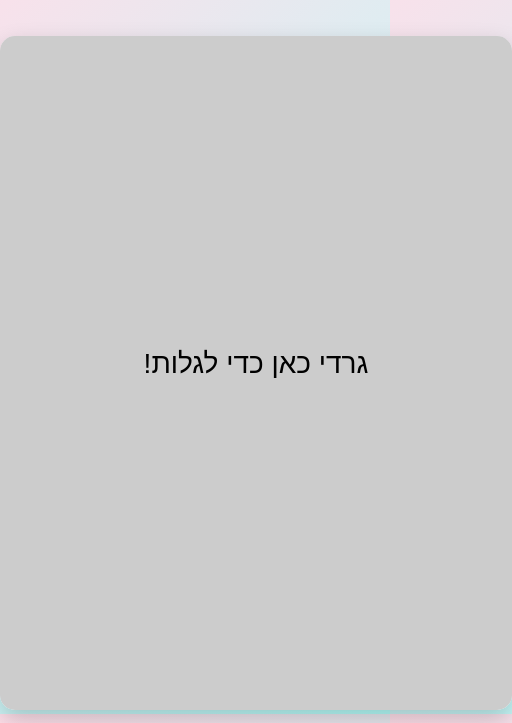
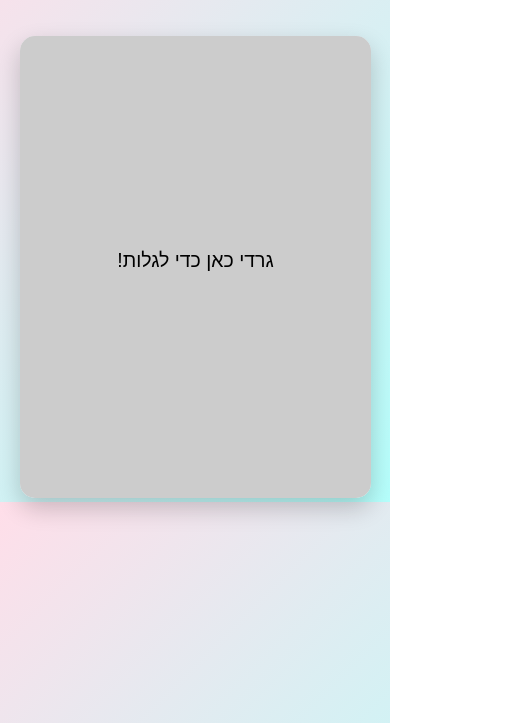
Before and after one commit to shimshon-levi/ScratchedTicket, a plain HTML site: page index.html in a window 390 px wide. Shown: the part 121-844 px from the top of the page, 512 px wide, since content can reach past the window. Drawn offline with Linux system fonts and the light colour scheme.

Commit message:
Refactor canvas and result dimensions for responsive design; update text size dynamically and improve scratch card functionality.

```diff
--- a/index.html
+++ b/index.html
@@ -2,6 +2,7 @@
 <html lang="he">
   <head>
     <meta charset="UTF-8" />
+    <meta name="viewport" content="width=device-width, initial-scale=1.0" />
     <title>הפתעה!</title>
     <link rel="stylesheet" href="style.css" />
   </head>
@@ -10,7 +11,7 @@
 
     <div id="scratchCard">
       <div id="result"></div>
-      <canvas id="scratch" width="512" height="674"></canvas>
+      <canvas id="scratch"></canvas>
     </div>
 
     <div id="wow">🎉 כרטיס טיסה בידייך! 🎉</div>
--- a/script.js
+++ b/script.js
@@ -1,16 +1,26 @@
 const canvas = document.getElementById("scratch");
 const ctx = canvas.getContext("2d");
 let isDrawing = false;
-let totalPixels = canvas.width * canvas.height;
 let alreadyShown = false;
 
-// מילוי שכבת הכיסוי
-ctx.fillStyle = "#cccccc";
-ctx.fillRect(0, 0, canvas.width, canvas.height);
-ctx.font = "28px Arial";
-ctx.fillStyle = "#000";
-ctx.textAlign = "center";
-ctx.fillText("גרדי כאן כדי לגלות!", canvas.width / 2, canvas.height / 2);
+// פונקציה להתאים את הקנבס לגודל התיבה
+function resizeCanvas() {
+  const card = document.getElementById("scratchCard");
+  canvas.width = card.clientWidth;
+  canvas.height = card.clientHeight;
+  totalPixels = canvas.width * canvas.height;
+
+  // מילוי שכבת הכיסוי מחדש
+  ctx.fillStyle = "#cccccc";
+  ctx.fillRect(0, 0, canvas.width, canvas.height);
+  ctx.font = `${canvas.width / 18}px Arial`; // גודל טקסט דינמי
+  ctx.fillStyle = "#000";
+  ctx.textAlign = "center";
+  ctx.fillText("גרדי כאן כדי לגלות!", canvas.width / 2, canvas.height / 2);
+}
+
+window.addEventListener("resize", resizeCanvas);
+resizeCanvas(); // קריאה ראשונית
 
 // גירוד
 function scratch(e) {
@@ -21,7 +31,7 @@ function scratch(e) {
 
   ctx.globalCompositeOperation = "destination-out";
   ctx.beginPath();
-  ctx.arc(x, y, 25, 0, Math.PI * 2);
+  ctx.arc(x, y, canvas.width / 20, 0, Math.PI * 2); // גודל מברשת דינמי
   ctx.fill();
 
   checkReveal();
@@ -36,10 +46,10 @@ function checkReveal() {
     if (imageData[i] === 0) transparentPixels++;
   }
 
-  const percent = (transparentPixels / totalPixels) * 100;
+  const percent = (transparentPixels / (canvas.width * canvas.height)) * 100;
   if (percent > 70 && !alreadyShown) {
     alreadyShown = true;
-    document.getElementById("result").classList.add("clear"); // הסרת הטשטוש
+    document.getElementById("result").classList.add("clear");
     showSurprise();
   }
 }
--- a/style.css
+++ b/style.css
@@ -20,37 +20,43 @@ h1 {
   box-shadow: 0 10px 25px rgba(0, 0, 0, 0.2);
   border-radius: 15px;
   overflow: hidden;
+  width: 90vw; /* רוחב דינמי לפי מסך */
+  max-width: 512px; /* לא גדול מדי במחשב */
+  aspect-ratio: 512/674; /* יחס הגובה לרוחב */
 }
 
 #result {
-  width: 512px;
-  height: 674px;
-  background-image: url("ticket.jpg"); /* תמונת הכרטיס */
+  width: 100%;
+  height: 100%;
+  background-image: url("ticket.jpg");
   background-size: cover;
   background-position: center;
-  filter: blur(5px); /* טשטוש לפני הגירוד */
-  transition: filter 0.5s ease; /* מעבר חלק להסרה */
+  filter: blur(5px);
+  transition: filter 0.5s ease;
 }
 
 #result.clear {
-  filter: none; /* בלי טשטוש אחרי גילוי */
+  filter: none;
 }
 
 canvas {
   position: absolute;
   top: 0;
   left: 0;
+  width: 100%;
+  height: 100%;
   cursor: grab;
 }
+
 #wow {
   position: fixed;
-  top: 15%; /* במקום 50%, שיהיה גבוה יותר */
+  top: 15%;
   left: 50%;
   transform: translate(-50%, -50%) scale(0);
   background: rgba(255, 255, 255, 0.95);
   padding: 20px 40px;
   border-radius: 15px;
-  font-size: 1.5rem; /* קצת יותר קטן */
+  font-size: 1.5rem;
   color: #ff4081;
   font-weight: bold;
   box-shadow: 0 0 30px rgba(0, 0, 0, 0.3);
@@ -60,10 +66,9 @@ canvas {
 
 #wow.show {
   transform: translate(-50%, -50%) scale(1);
-  animation: bounce 0.6s ease; /* אפקט קפיצה */
+  animation: bounce 0.6s ease;
 }
 
-/* קונפטי */
 .confetti {
   position: fixed;
   width: 10px;
```
